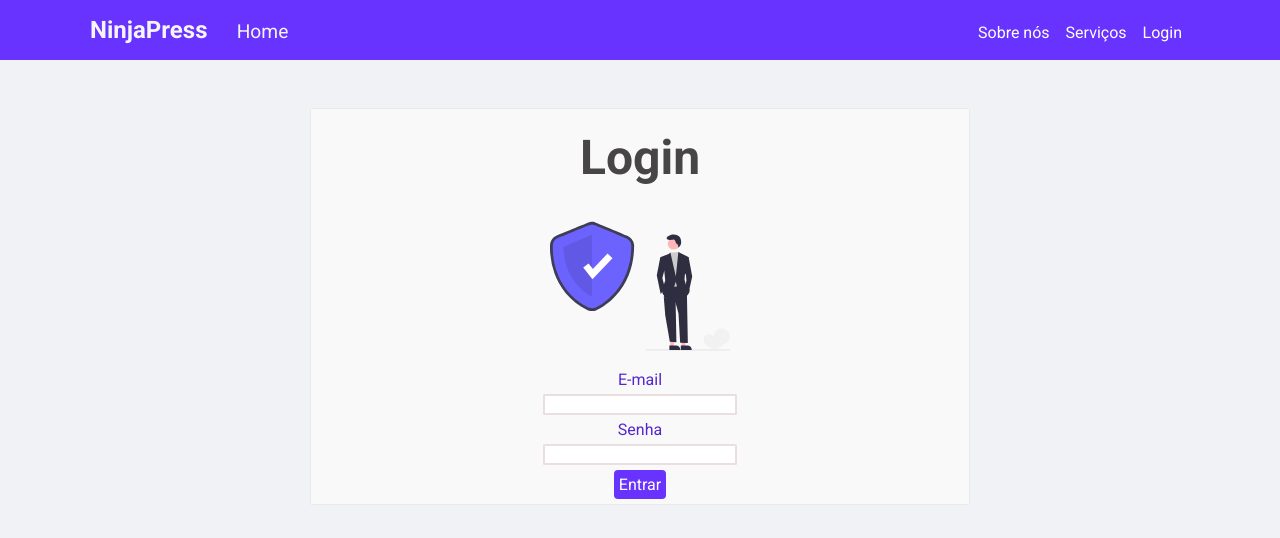
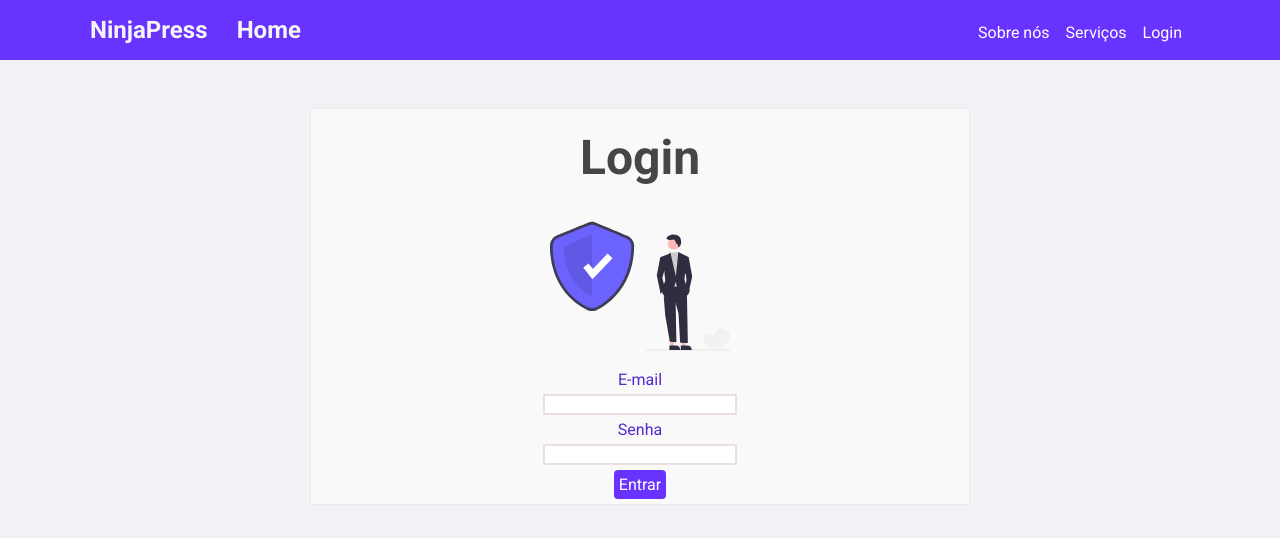
Before and after one commit to GuilhermeBarroso-sys/Front-End-Blog, a React (Vite) app: page /login in a window 1280 px wide. Shown: the top 538 px of the page. Built offline with nearby package versions, Linux system fonts and the light colour scheme.

Commit message:
Add Link to logo Menu

```diff
--- a/src/components/Header/index.tsx
+++ b/src/components/Header/index.tsx
@@ -15,10 +15,10 @@ export function Header() {
       {logout && <Navigate to ='/' />}
       <div className={styles.headerContainer}>
         <div className={styles.logo}>
-          <p>NinjaPress</p>
+          <p><Link to ='/' >NinjaPress</Link></p>
         </div>
         <div className={styles.home}>
-          <p>Home</p>
+          <p><Link to ='/' >Home</Link></p>
         </div>
         <nav>
           <ul>
--- a/src/components/Header/styles.module.scss
+++ b/src/components/Header/styles.module.scss
@@ -18,12 +18,21 @@
     justify-content: flex-start;
     .logo {
       flex:1;
-      p {
+      p{
         color:whitesmoke;
         font-size:1.5rem;
+        cursor:pointer;
         font-weight: bold;
+         a {
+          text-decoration: none;
+          color:whitesmoke;
+          font-size:1.5rem;
+          cursor:pointer;
+          font-weight: bold;
+          }
       }
     }
+
     .home {
       flex:5;
       p {
@@ -35,6 +44,13 @@
         &:hover {
           filter:brightness(0.8);
         }
+         a {
+          text-decoration: none;
+          color:whitesmoke;
+          font-size:1.5rem;
+          cursor:pointer;
+          font-weight: bold;
+          }
       }
     }
     nav {
--- a/src/pages/Admin/index.tsx
+++ b/src/pages/Admin/index.tsx
@@ -39,7 +39,6 @@ export function Admin() {
     const authenticated = isAuthenticated();
     if(!authenticated) {
       setAuth(false);
-      return;
     }
     listAll();
   },[])
@@ -78,7 +77,7 @@ export function Admin() {
                   const {id,name} = data;
                   const type = 'Úsuario'
                   const refreshCallback = () => {listAll()}
-                  handleDestroy({id,name, type, refreshCallback })
+                  handleDestroy({id,name, type,  refreshCallback})
                 }}/>
                 </div>
 
```
Also changed, not shown: 1 other file (tests, documents, lock files or other folders).
